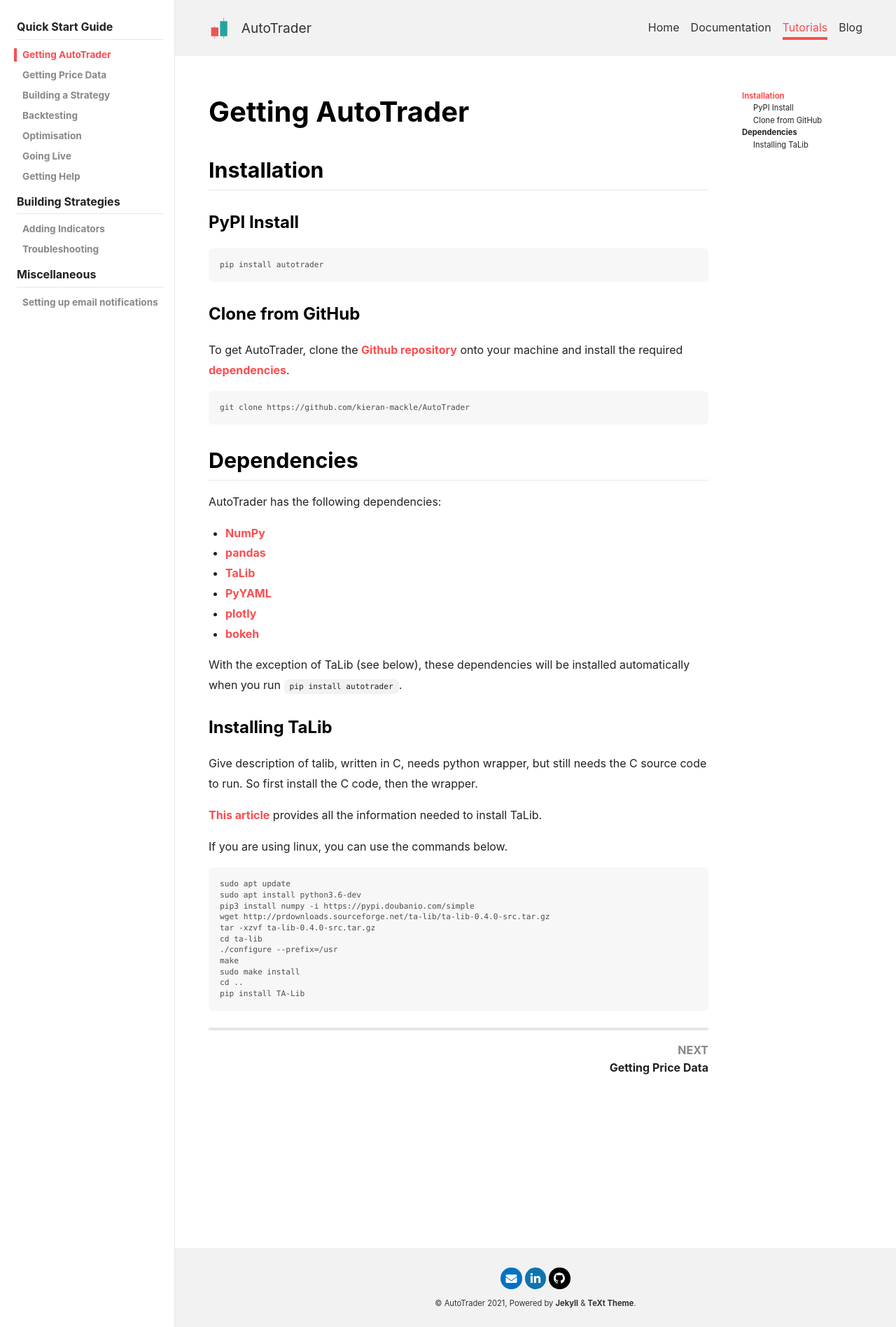
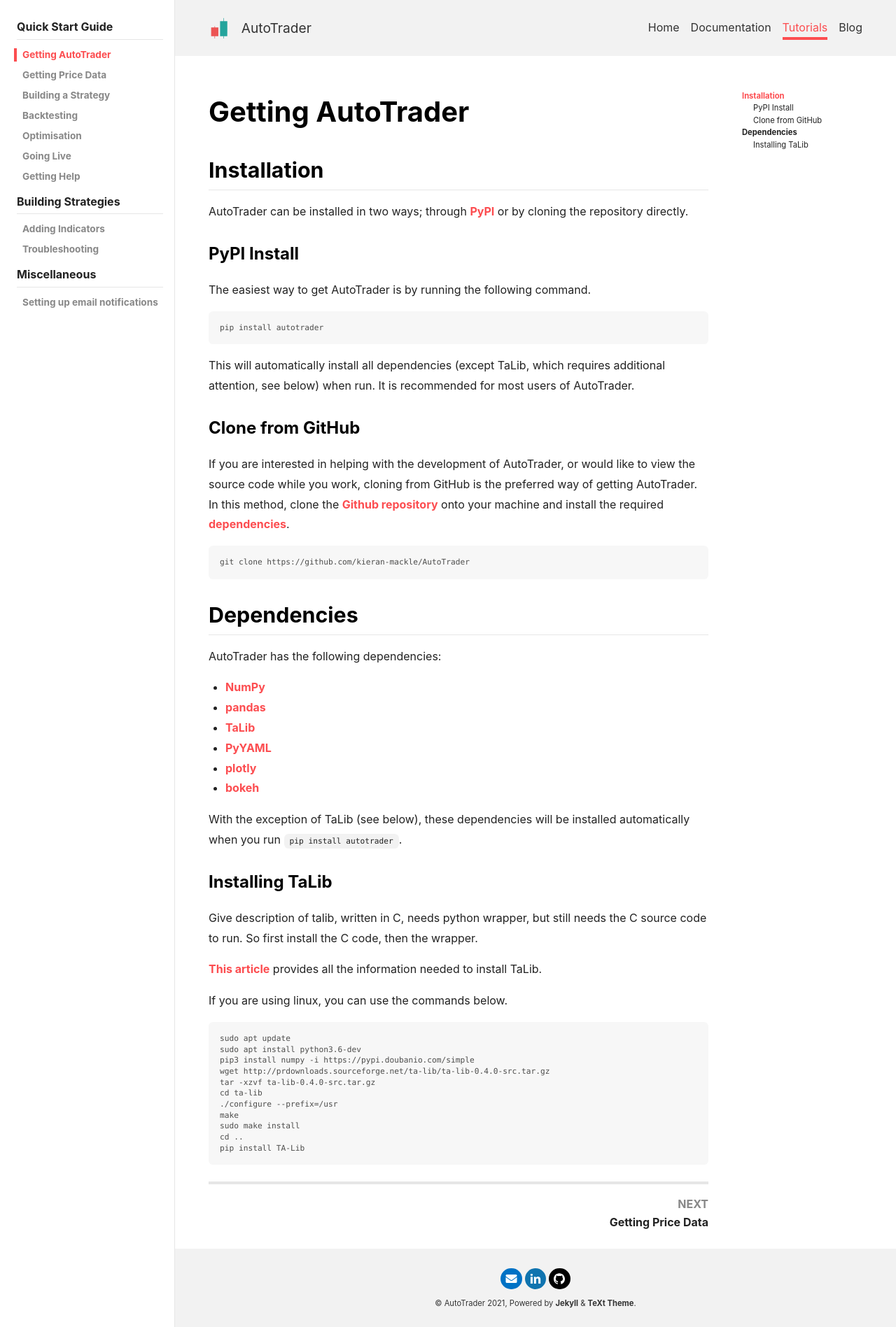
Before and after one commit to kieran-mackle/AutoTrader, a Jekyll site: the page built from _tutorials/1.1-getting-autotrader.md, in a window 1280 px wide. Shown: the whole page at 70% size. Built offline with Jekyll 4.4.1, drawn with Linux system fonts in a browser that asks for light colours; nearby versions of some CDN libraries.

Commit message:
Update 1.1-getting-autotrader.md

````diff
--- a/_tutorials/1.1-getting-autotrader.md
+++ b/_tutorials/1.1-getting-autotrader.md
@@ -5,21 +5,28 @@
 
 ## Installation
 
+AutoTrader can be installed in two ways; through [PyPI](https://pypi.org/) or by cloning the repository directly.
+
 ### PyPI Install
+The easiest way to get AutoTrader is by running the following command.
 
 ```
 pip install autotrader
 ```
 
+This will automatically install all dependencies (except TaLib, which requires additional attention, see below) when run.
+It is recommended for most users of AutoTrader.
+
+
 ### Clone from GitHub
-To get AutoTrader, clone the [Github repository](https://github.com/kieran-mackle/AutoTrader) onto your machine
+If you are interested in helping with the development of AutoTrader, or would like to view the source code while you
+work, cloning from GitHub is the preferred way of getting AutoTrader. In this method, clone the
+[Github repository](https://github.com/kieran-mackle/AutoTrader) onto your machine
 and install the required [dependencies](#dependencies).
 
 ```
 git clone https://github.com/kieran-mackle/AutoTrader
 ```
-
-
 
 
 ## Dependencies
````
